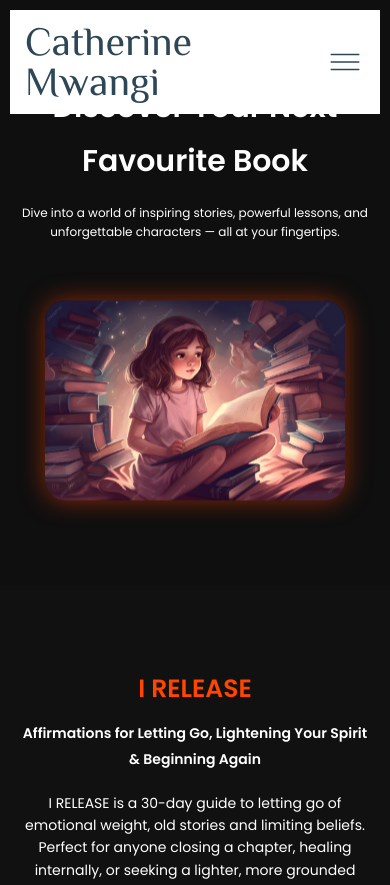
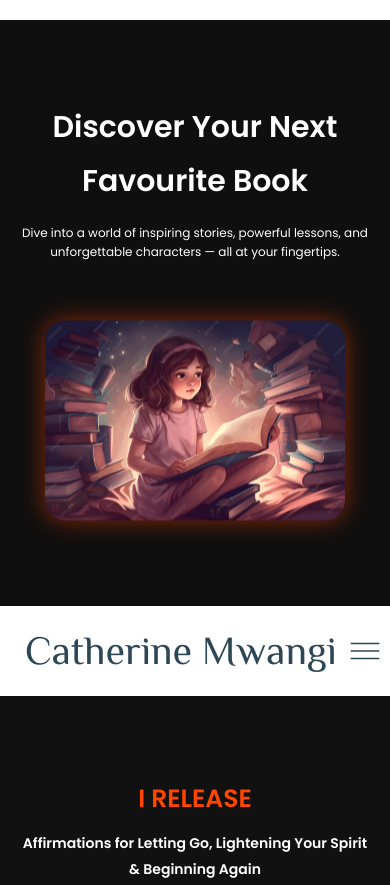
Before and after one commit to mwangiryan12/catherines-project, a plain HTML site: page index.html in a window 390 px wide. Shown: the top 885 px of the page. Drawn offline with nearby package versions, Linux system fonts and the light colour scheme.

Commit message:
fixed navbar

```diff
--- a/assets/css/style.css
+++ b/assets/css/style.css
@@ -1703,8 +1703,22 @@ body {
 /* =========================
    MOBILE NAVBAR FIX
 ========================= */
-
 @media (max-width: 768px) {
+  /* Make header a positioning context */
+  .header {
+    position: relative;
+    min-height: 70px;
+    padding: 15px 0;
+  }
+
+  .header .container {
+    position: relative;
+    display: flex;
+    justify-content: space-between;
+    align-items: center;
+  }
+
+  /* Position navbar absolutely within header */
   .navbar {
     position: absolute;
     top: 100%;
@@ -1715,10 +1729,12 @@ body {
     overflow: hidden;
     transition: max-height 0.35s ease;
     box-shadow: 0 10px 30px rgba(0,0,0,0.08);
+    z-index: 1000;
+    border-radius: 0 0 10px 10px;
   }
 
   .navbar.active {
-    max-height: 500px; /* enough to show all links */
+    max-height: 500px;
   }
 
   .navbar-list {
@@ -1730,6 +1746,8 @@ body {
   .navbar-link {
     color: #111;
     font-size: 1.1rem;
+    display: block;
+    padding: 10px 0;
   }
 
   .nav-toggle-btn .close {
@@ -1743,4 +1761,10 @@ body {
   .nav-toggle-btn.active .close {
     display: block;
   }
-}
+
+  /* Add margin to main content so it doesn't jump */
+  main,
+  section:first-of-type {
+    margin-top: 20px;
+  }
+}
```
